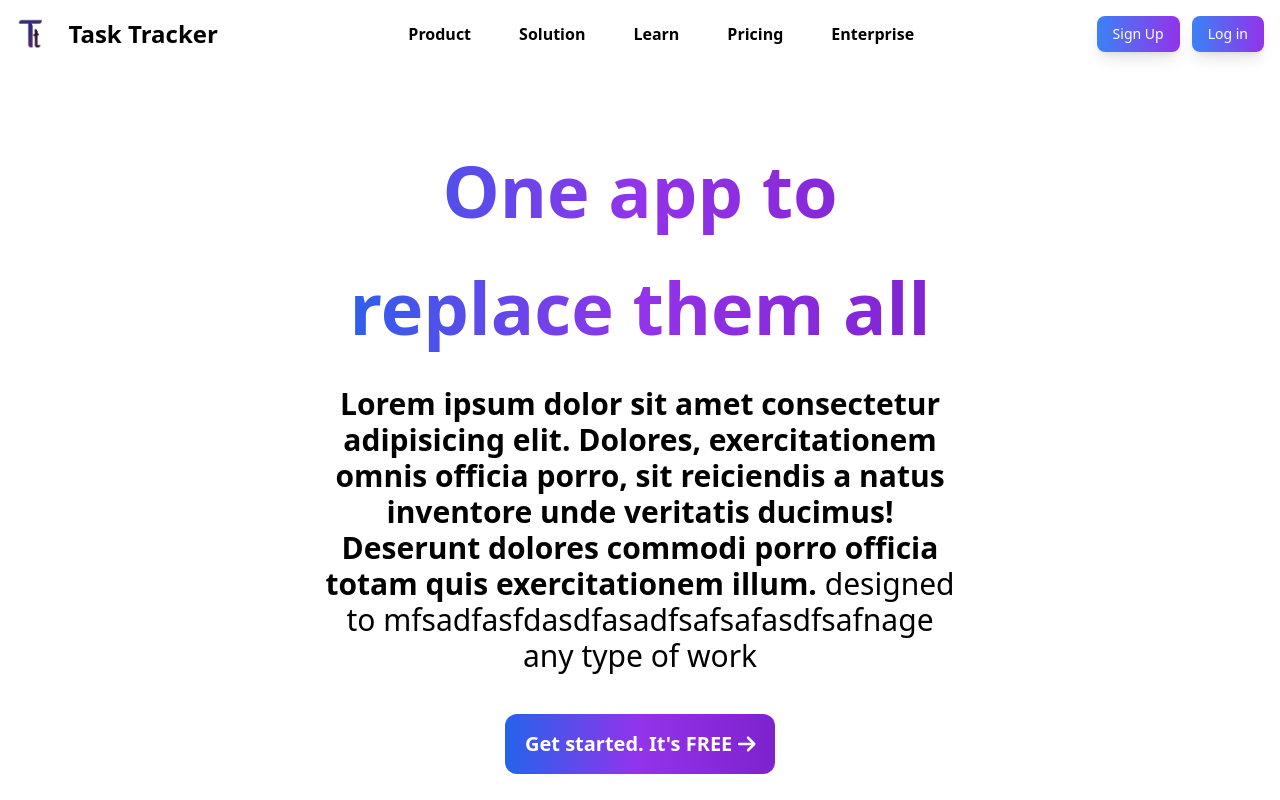
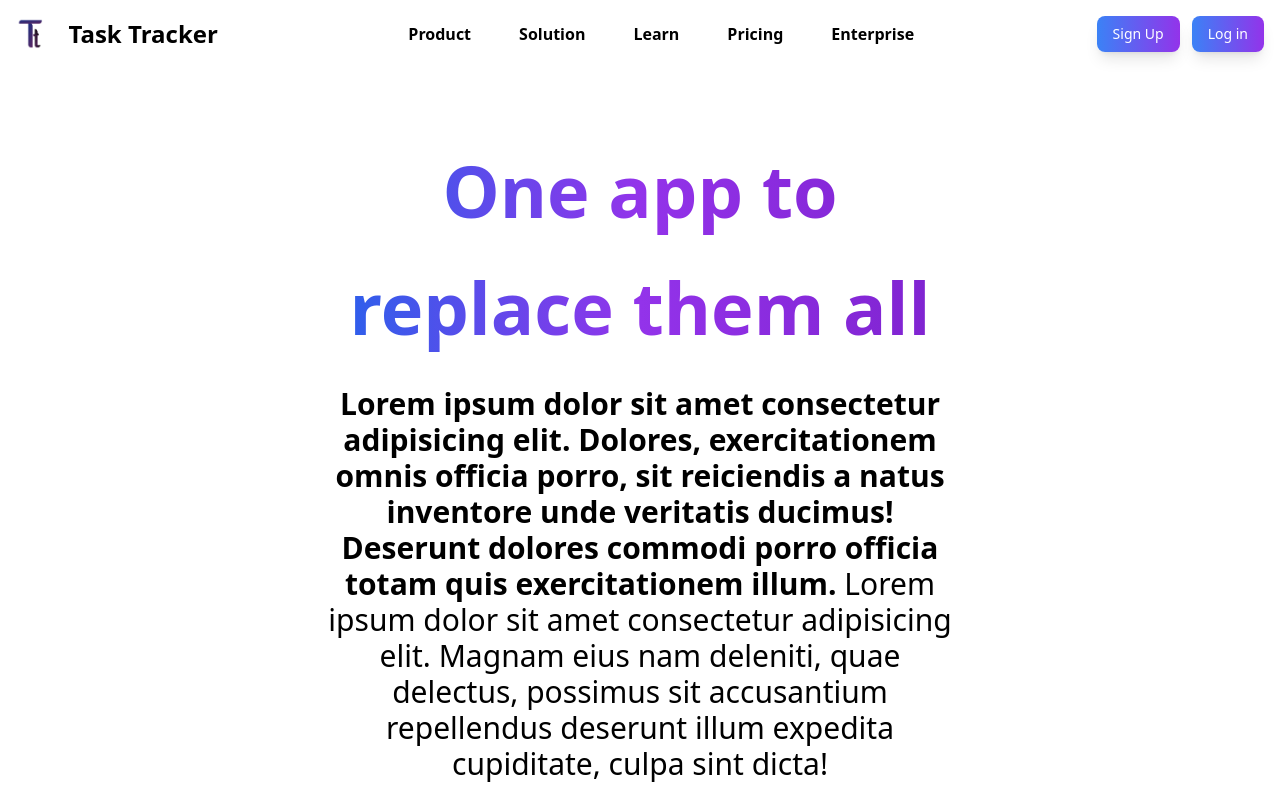
Before and after one commit to Biplav-05/WEB-TASK-TRACKER, a React (Vite) app: page / in a window 1280 px wide. Shown: the top 800 px of the page. Built offline with nearby package versions, Linux system fonts and the light colour scheme; no server answers.

Commit message:
fix: text (#9)
Co-authored-by: BIPLAV00 <biplav.ghimire@truenary.com>

```diff
--- a/src/pages/Home.tsx
+++ b/src/pages/Home.tsx
@@ -10,7 +10,7 @@ const Home = () => {
         <span className="font-bold">
           Lorem ipsum dolor sit amet consectetur adipisicing elit. Dolores, exercitationem omnis officia porro, sit reiciendis a natus inventore unde veritatis ducimus! Deserunt dolores commodi porro officia totam quis exercitationem illum.{" "}
         </span>
-        designed to mfsadfasfdasdfasadfsafsafasdfsafnage any type of work
+        Lorem ipsum dolor sit amet consectetur adipisicing elit. Magnam eius nam deleniti, quae delectus, possimus sit accusantium repellendus deserunt illum expedita cupiditate, culpa sint dicta!
       </p>
       <button className="hover:translate-y-2 my-5 text-xl text-white font-bold px-5 py-4 rounded-xl bg-gradient-to-r from-blue-600 via-purple-600 to-purple-700">
         Get started. It's FREE {explore}
```
